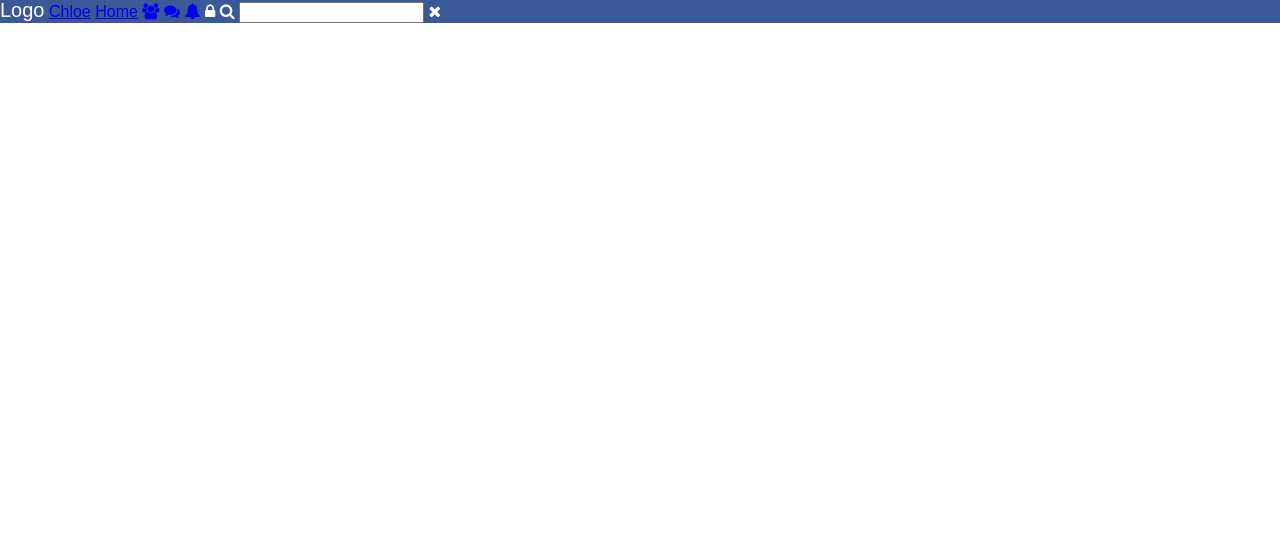
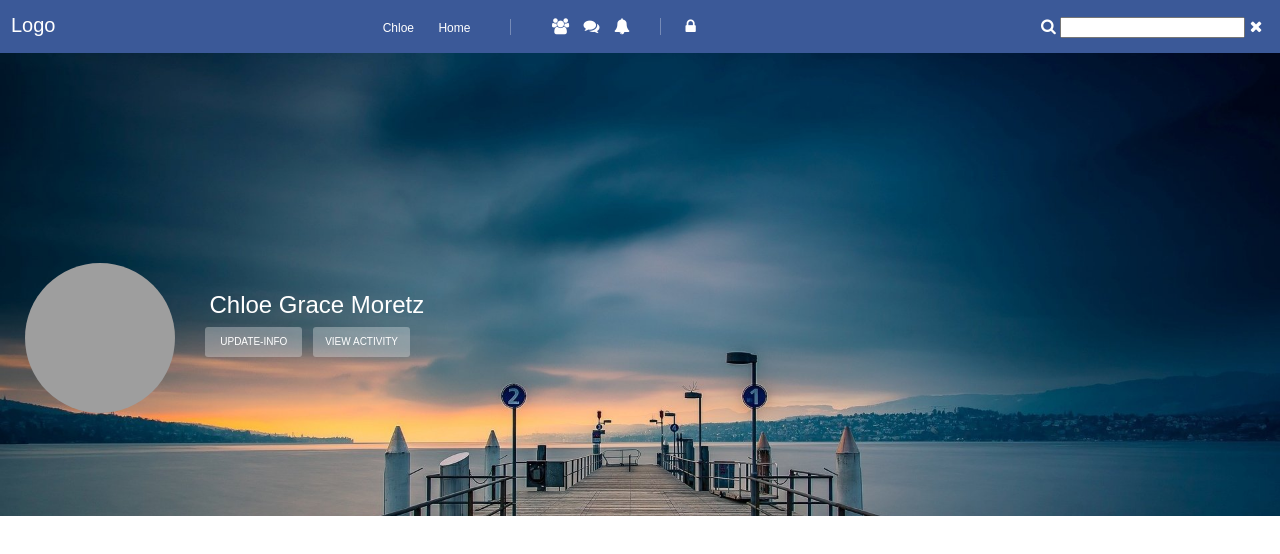
Before and after one commit to renemorales/socialmedia, a plain HTML site: page index.html in a window 1280 px wide. Drawn offline with Linux system fonts and the light colour scheme; grey boxes are pictures that could not be loaded.

Commit message:
second commit

```diff
--- a/css/stylesheet.css
+++ b/css/stylesheet.css
@@ -1,17 +1,155 @@
+*{
+	box-sizing: border-box;
+}
 html{
 	font-family: sans-serif;
 }
 header{
 	background: #3B5998;
+	padding: 15px;
 }
 
-.logo-area, .menu, .menu ul li, .icon-links, .icon-links ul li, .icon-links .privacy, .icon-links .quick-options, .search-area, .search-area ul li{
-	display: inline-block;
-	color: #fff;
+header a{
+	color: #FFF;
+	text-decoration: none;
+	font-size: 12px;
+	font-weight: 300;
 }
 
-.logo-area a{
+header .fa{
+	color: #FFF;
+	font-size: 16px
+}
+
+a{
+	text-decoration: none;
+}
+
+header .logo-area,
+header .menu,
+header .menu ul li,
+header .icon-links,
+header .icon-links ul li,
+header .icon-links .privacy,
+header .icon-links .quick-options,
+header .search-area,
+header .search-area ul li{
+	display: inline-block;
+}
+
+header .logo-area,
+header .menu,
+header .icon-links{
+	width: 20%;
+	margin-left: -4px;
+}
+
+header .logo-area a{
+	color: #fff;
+	text-decoration: none;
+	font-size: 20px;
+}
+
+header .menu ul li a{
+	margin-right: 20px;
+}
+
+header .icon-links{
+	padding-left: 20px;
+}
+
+header .icon-links ul li{
+	margin-right: 10px;
+}
+
+header .menu, header .quick-options{
+	border-right: 1px solid rgba(255, 255, 255, .3);
+	text-align: right;
+	padding-right: 20px;
+}
+
+header .quick-options, header .icon-links .privacy{
+	padding-left: 20px;
+
+}
+
+header .search-area{
+	width: 40%;
+	text-align: right;
+	margin-left: -4px;
+}
+
+
+header .logo-area{
+	color: #fff;
+	width: 20%;
+}
+
+header .logo-area a{
 	color: #fff;
  	text-decoration: none;
  	font-size: 20px;
 }
+
+/*==================================================================================*/
+/*======================================TOP-AREA====================================*/
+
+#top-area{
+	padding: 200px 15px 90px 15px;
+	background: url('../img/barraques.cat_background-wallpaper_7755.png') no-repeat center center fixed;
+	-webkit-background-size: cover;
+	-moz-background-size: cover;
+	-o-background-size: cover;
+	background-size: cover;
+}
+
+#top-area .profile-info .user-img{
+	padding: 10px;
+	display: inline-block;
+}
+
+#top-area .profile-info .user-img img{
+	border-radius: 50%;
+	width: 150px;
+	height: 150px;
+}
+
+#top-area .profile-info .user-details{
+	display: inline-block;
+	vertical-align: top;
+	padding-left: 20px;
+}
+
+#top-area .profile-info .user-details h3{
+	color: #FFF;
+	font-size: 24px;
+	font-weight: 300;
+	margin-top: 40px;
+	margin-bottom: 10px;
+}
+
+#top-area .profile-info .user-details a{
+	display: inline-block;
+	margin-left: -4px;
+	width: 45%;
+	margin-right: 5%;
+	text-align: center;
+	text-transform: uppercase;
+	color: #FFF;
+	font-size: 10px;
+	padding: 10px;
+	-webkit-border-radius: 3px;
+	-moz-border-radius: 3px;
+	border-radius: 3px;
+	background: rgba(255, 255, 255, .3);
+	transition: background .4s ease-in-out;
+}
+
+#top-area .profile-info .user-details a:hover{
+	background: #2196F3;
+}
+
+/*==================================================================================*/
+/*====================================Content-AREA====================================*/
+
+#content-area{}
--- a/index.html
+++ b/index.html
@@ -47,7 +47,6 @@
 				<div class="privacy">
 					<i class="fa fa-lock"></i>
 				</div>
-
 			</div>
 			<div class="search-area">
 				<ul>
@@ -63,6 +62,30 @@
 				</ul>
 			</div>
 		</header>
+		<section id="top-area">
+			<div class="profile-info">
+				<div class="user-img">
+					<img src="https://images-na.ssl-images-amazon.com/images/M/MV5BMjA3NjYzMzE1MV5BMl5BanBnXkFtZTgwNTA4NDY4OTE@._V1_UX172_CR0,0,172,256_AL_.jpg" alt="">
+				</div>
+				<div class="user-details">
+					<h3>Chloe Grace Moretz</h3>
+					<a href="update.html" title="">
+						Update-info
+					</a>
+					<a href="view.html" title="">
+						view Activity
+					</a>
+				</div>
+			</div>
+		</section>
+		<section class="content-area">
+			<div class="side-column">
+
+			</div>
+			<div class="main-area">
+
+			</div>
+		</section>
 
 	</body>
 </html>
```
Also changed, not shown: img/MV5BMjA3NjYzMzE1MV5BMl5BanBnXkFtZTgwNTA4NDY4OTE@._V1_UX172_CR0,0,172,256_AL_.jpg (added), img/barraques.cat_background-wallpaper_7755.png (added).
